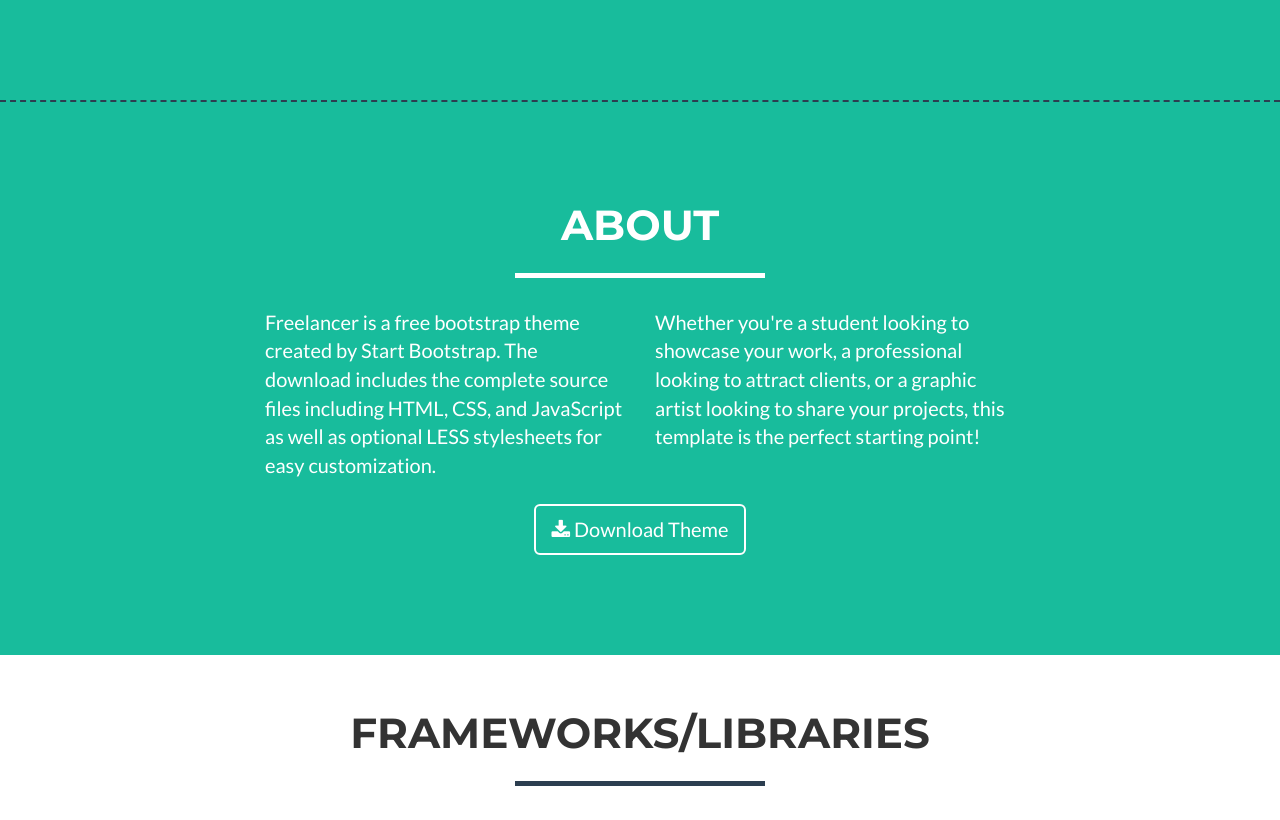
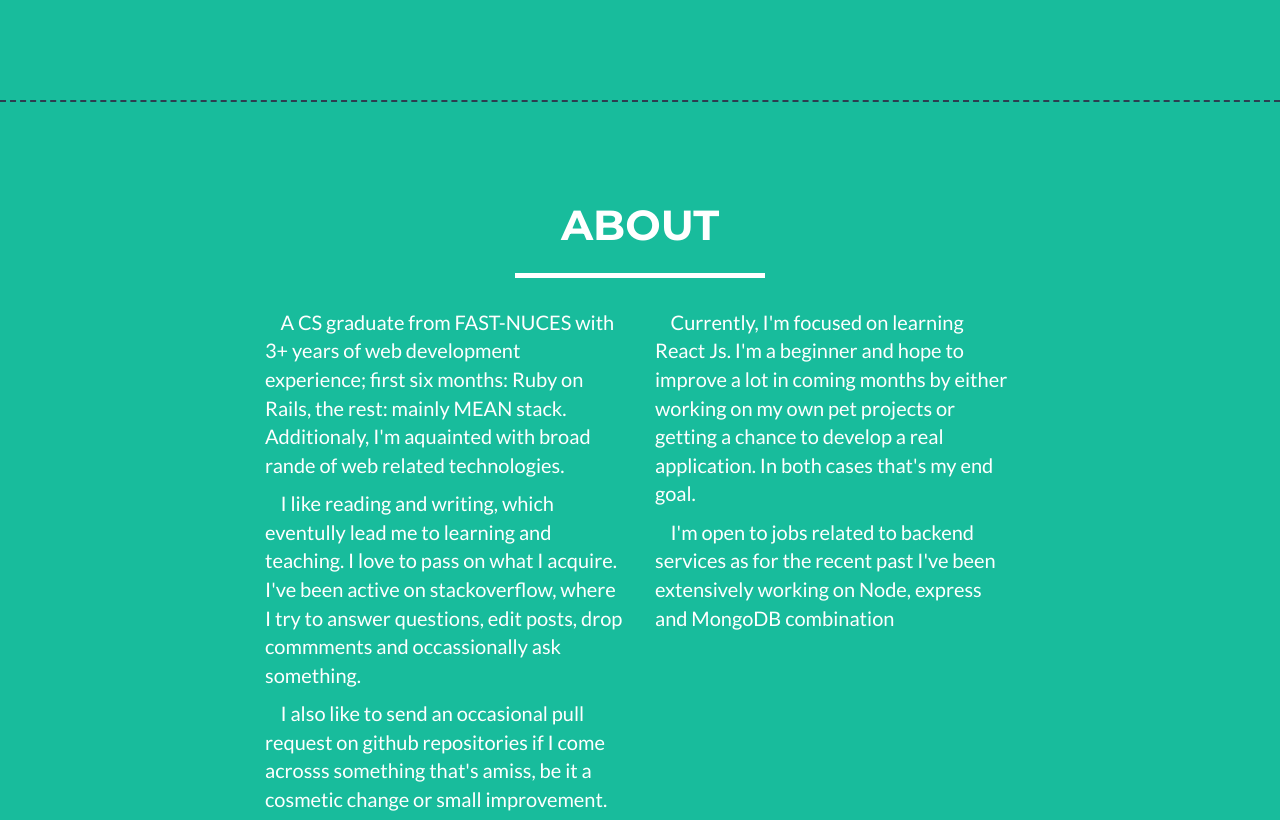
Before and after one commit to TalhaAwan/talhaawan.github.io, a plain HTML site: page index.html in a window 1280 px wide. Shown: the part 567-1387 px from the top of the page. Drawn offline with nearby package versions, Linux system fonts and the light colour scheme.

Commit message:
add some content in about

```diff
--- a/css/style.css
+++ b/css/style.css
@@ -34,3 +34,8 @@ header{
 	font-size: 20px;
 	color: #fff;
 }
+
+
+.about, a{
+	color: #fff !important;
+}
--- a/index.html
+++ b/index.html
@@ -98,7 +98,7 @@
                         <h1 class="name">Talha Awan</h1>
                         <hr class="star-light">
 
-                        <span class="skills">JavaScript MEAN Stack Web Developer</span>
+                        <span class="skills">MEAN Stack Web Developer</span>
 
                         <div class="page-scroll">
                             <a href="#about" style="color: #fff"> About Me <i class="fa fa-chevron-down"></i></a>
@@ -125,10 +125,27 @@
             </div>
             <div class="row">
                 <div class="col-lg-4 col-lg-offset-2">
-                    <p>Freelancer is a free bootstrap theme created by Start Bootstrap. The download includes the complete source files including HTML, CSS, and JavaScript as well as optional LESS stylesheets for easy customization.</p>
+                    <p>&nbsp;&nbsp;&nbsp;&nbsp;A CS graduate from <a href="http://www.nu.edu.pk/">FAST-NUCES</a> with 3+ years of web development experience; first six months: Ruby on Rails, the rest: mainly MEAN stack. Additionaly, I'm aquainted with broad rande of web related technologies.</p>
+                    <p>
+
+                    <p>
+
+                    </p>
+
+                    <p>&nbsp;&nbsp;&nbsp;&nbsp;I like reading and writing, which eventully lead me to learning and teaching. I love to pass on what I acquire. I've been active on stackoverflow, where I try to answer questions, edit posts, drop commments and occassionally ask something.
+                    </p>
+
+                    <p>&nbsp;&nbsp;&nbsp;&nbsp;I also like to send an occasional pull request on github repositories if I come acrosss something that's amiss, be it a cosmetic change or small improvement.
+                    </p>
+
+
                 </div>
                 <div class="col-lg-4">
-                    <p>Whether you're a student looking to showcase your work, a professional looking to attract clients, or a graphic artist looking to share your projects, this template is the perfect starting point!</p>
+                    <p>&nbsp;&nbsp;&nbsp;&nbsp;Currently, I'm focused on learning React Js. I'm a beginner and hope to improve a lot in coming months by either working on my own pet projects or getting a chance to develop a real application. In both cases that's my end goal.
+                    </p>
+
+                    <p>&nbsp;&nbsp;&nbsp;&nbsp;I'm open to jobs related to backend services as for the recent past I've been extensively working on Node, express and MongoDB combination
+                    </p>
                 </div>
                 <div class="col-lg-8 col-lg-offset-2 text-center">
                     <a href="#" class="btn btn-lg btn-outline">
```
